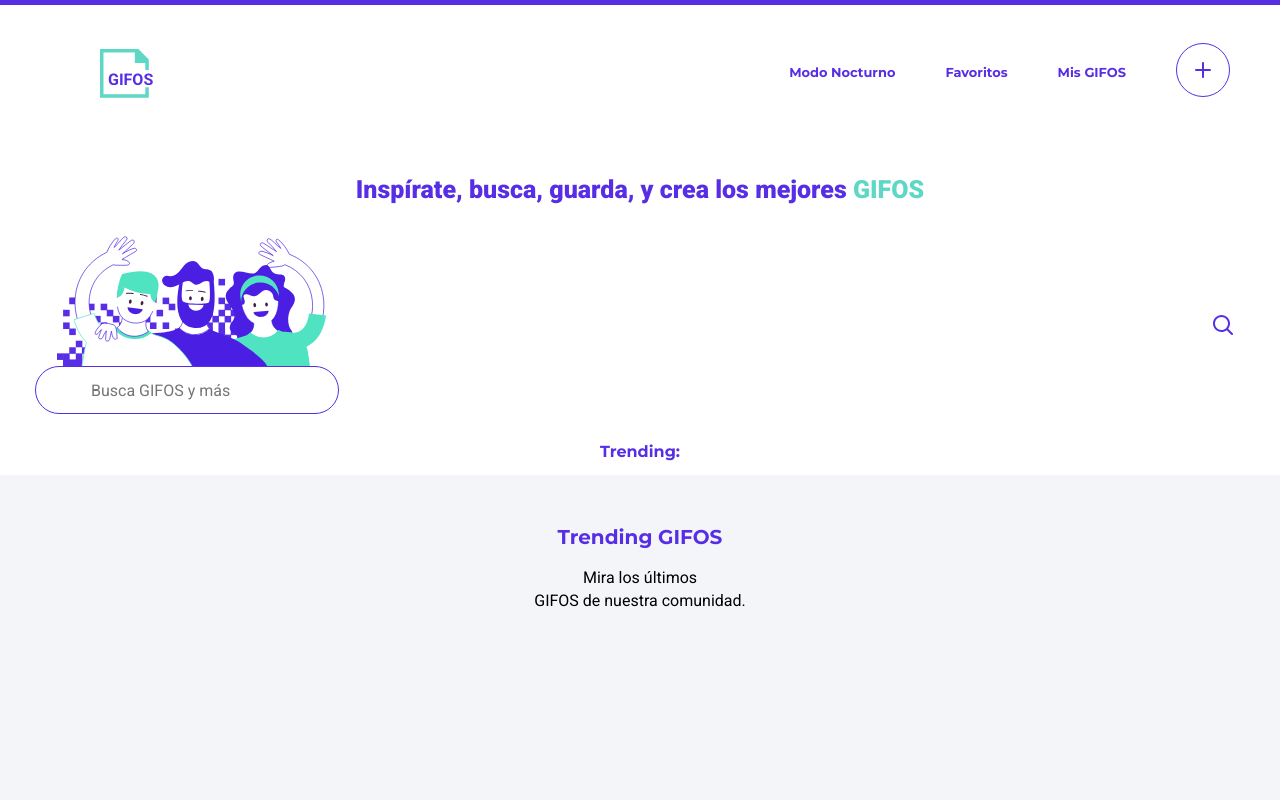
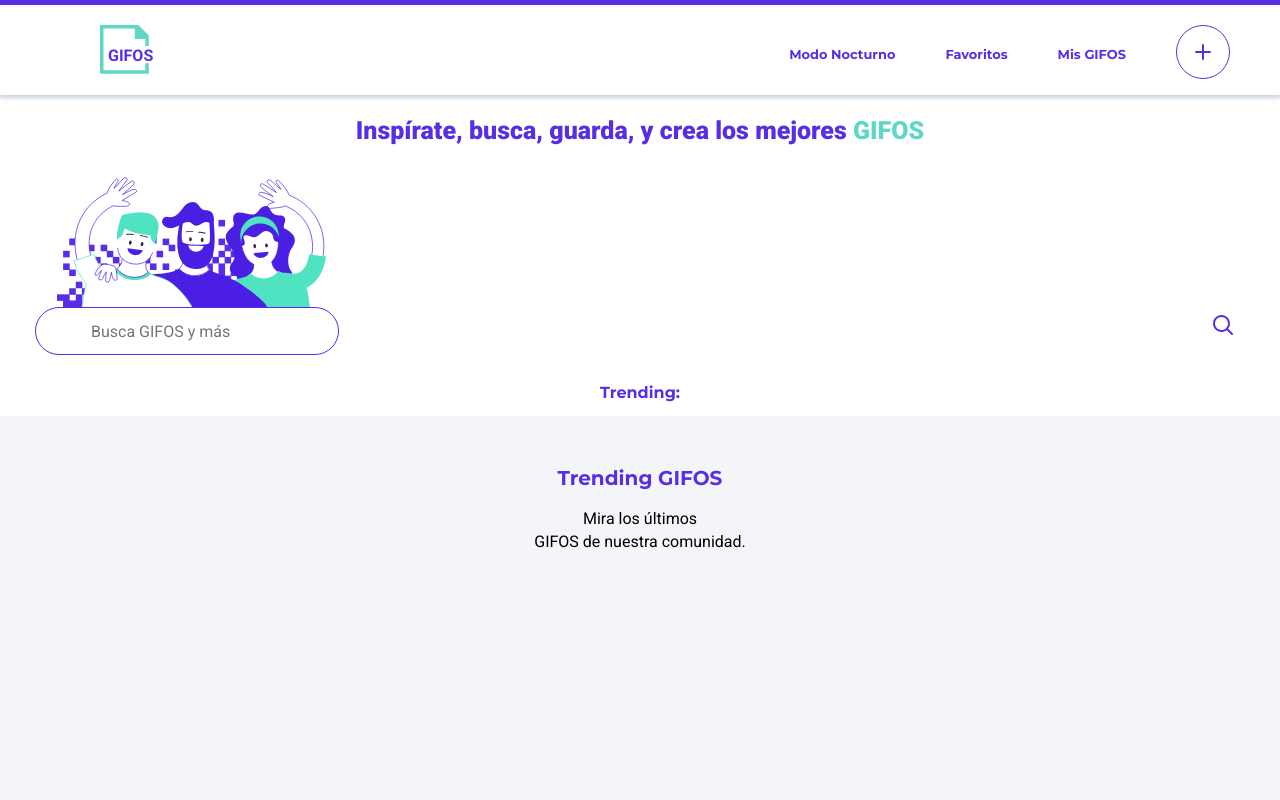
Before and after one commit to alejodieguez1/gif-os-acamica, a plain HTML site: page index.html in a window 1280 px wide. Shown: the top 800 px of the page. Drawn offline with Linux system fonts and the light colour scheme.

Commit message:
responsive navbar fixed

```diff
--- a/index.html
+++ b/index.html
@@ -3,6 +3,7 @@
 <head>
     <meta charset="UTF-8">
     <meta name="viewport" content="width=device-width, initial-scale=1.0">
+    <link rel="icon" href="/images/loader.svg">
     <link rel="stylesheet" href="/styles/main.css">
     <link rel="stylesheet" href="/styles/normalize.css">
     <link rel="preconnect" href="https://fonts.gstatic.com">
--- a/styles/style.scss
+++ b/styles/style.scss
@@ -7,13 +7,17 @@ html {
 .body-container {
     /* Header section */
     .header-container {
+        width: 100%;
+        background: #ffff;
+        position: fixed;
+        box-shadow: 0 2px 4px 1px rgba(156,175,195,0.55);
         .top-bar {
             background-color: #572EE5;
             width: 100%;
             height: 5px;
         }
         .navigation-container {
-            padding: 22px 0px 0px;
+            padding: 8px 0px 8px;
             .gifos-logo {
                 margin: 22px;
                 width: 3.05rem;
@@ -39,6 +43,7 @@ html {
                 }
             }
             .nav-names {
+                margin: 0 auto;
                 position: fixed;
                 width: 100%;
                 height: 0;
@@ -95,6 +100,7 @@ html {
     }
     /* Search + Trending text section */
     .search-section {
+        padding-top: 100px;
         .search-container {
             display: flex;
             flex-direction: column;
@@ -216,6 +222,10 @@ html {
                             margin: 10px;
                         }
                     }
+                    a:hover {
+                        color: #572EE5;
+                        transition: 0.3s;
+                    }
                 }
             }
             .copyright {
@@ -251,6 +261,8 @@ html {
     .body-container {
         .header-container {
             .navigation-container {
+                padding: 0px;
+                padding-top: 20px;
                 display: flex;
                 flex-direction: row;
                 justify-content: space-between;
@@ -258,6 +270,8 @@ html {
                     display: none;
                 }
                 .gifos-logo {
+                    margin-top: 0px;
+                    margin-bottom: 0px;
                     margin-left: 100px;
                     width:  3.693rem;
                     height: 3.693rem;
@@ -269,13 +283,18 @@ html {
                     display: flex;
                     flex-direction: row;
                     justify-content: flex-end;
-                    height: 100px;
+                    height: 70px;
                     background: #ffff;
                     .names {
                         margin: 20px 50px 0px 0px;
                         a {
                             color: #572EE5;
                             font-size: 0.81rem;
+                        }
+                        a:hover {
+                            border-bottom: 2px solid #5ED7C6;
+                            box-shadow: 0px 2px 1px rgba(156,175,195,0.55);
+                            transition: 0.2s;
                         }
                     }
                     span {
@@ -291,7 +310,7 @@ html {
                         transition: 0.2s;
                         transform: rotate(360deg);
                         border-radius: 40px;
-                        box-shadow: 0px 0px 3px black;
+                        box-shadow: 0px 0px 5px rgba(156,175,195,0.55);
                     }
                 }
             }
```
Also changed, not shown: styles/main.css, 1 other file.
